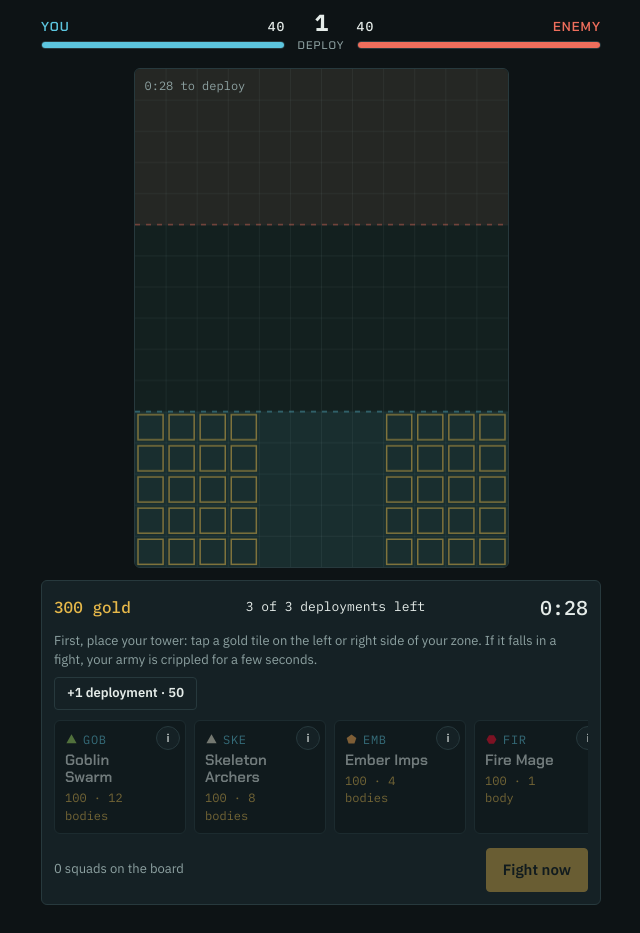
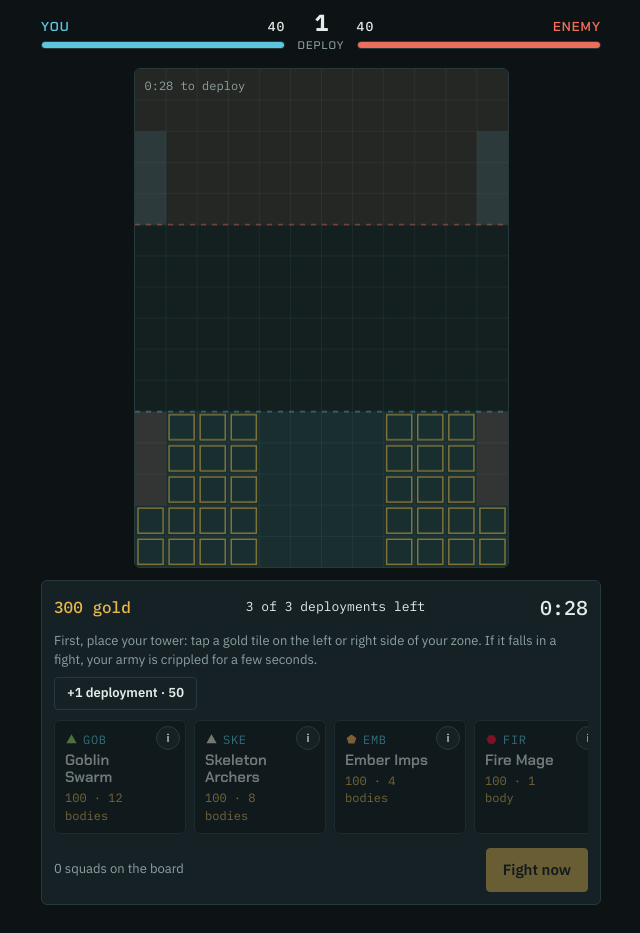
Before and after one commit to snetendare/phone-bellum, a plain HTML site: page index.html in a window 1280 px wide. Both pictures are taken after a click on the button "Play vs AI". Shown: the whole page, without its empty margins (319-959 px from the left). Drawn offline with Linux system fonts and the light colour scheme.

Commit message:
Edge flank tiles in your own zone are reserved for the enemy for the whole match
Co-Authored-By: Claude Opus 5.5 <noreply@anthropic.com>
Claude-Session: https://claude.ai/code/session_01NfMfUHLFcPKMo3KSwFMihh

```diff
--- a/index.html
+++ b/index.html
@@ -1049,7 +1049,10 @@ const Game = (() => {
   // a tile the other player already holds with a squad (or tower) you can see
   const enemyHolds = (m, side, col, row) => !!m && (m.armies[1 - side].some(s => s.col === col && s.row === row && s.round < m.round) ||
     (m.round > 1 && m.towers && m.towers[1 - side] && m.towers[1 - side].col === col && m.towers[1 - side].row === row));
-  const canPlaceAt = (m, side, col, row) => col >= 0 && col < COLS && (inZone(side, row) || (flankOpen(m) && isFlank(side, col, row))) && !enemyHolds(m, side, col, row);
+  // the edge tiles of your zone that are the enemy's flank are reserved for them for the whole match
+  const reserved = (side, col, row) => isFlank(1 - side, col, row);
+  const canPlaceAt = (m, side, col, row) => col >= 0 && col < COLS && !reserved(side, col, row) &&
+    (inZone(side, row) || (flankOpen(m) && isFlank(side, col, row))) && !enemyHolds(m, side, col, row);
   const tileToWorld = (col, row) => ({ x: (col - (COLS - 1) / 2) * TILE, y: ((ROWS - 1) / 2 - row) * TILE });
 
   function rng(seed) { // mulberry32
@@ -1137,7 +1140,7 @@ const Game = (() => {
   // the tower can be placed (or moved) during round 1 only
   function placeTower(m, side, col, row) {
     if (!m.towers) m.towers = [null, null];
-    if (m.round !== 1 || !inZone(side, row) || !towerColOk(col)) return false;
+    if (m.round !== 1 || !inZone(side, row) || !towerColOk(col) || reserved(side, col, row)) return false;
     if (m.armies[side].some(s => s.col === col && s.row === row)) return false;
     m.towers[side] = { col, row };
     return true;
@@ -1393,7 +1396,7 @@ const Game = (() => {
     deploysAllowed, deploysLeft, deployedThisRound, buyDeploy, refundDeploy,
     skillDef, skillCost, isInnate, hasSkill, skillVisible, unitFor, canBuySkill, buySkill, undoSkill, sellValue, sell,
     TOWER, TOWER_MID, towerColOk, towerAt, needsTower, placeTower, ensureTower,
-    FLANK, flankRows, flankOpen, isFlank, canPlaceAt, enemyHolds,
+    FLANK, flankRows, flankOpen, isFlank, reserved, canPlaceAt, enemyHolds,
     zoneRows, inZone, tileToWorld, createMatch, place, unplace, bodiesFor, startBattle, resolve, aiDeploy, occupied,
   };
 })();
@@ -1523,8 +1526,8 @@ if (typeof module !== 'undefined') module.exports = Game;
     ctx.globalAlpha = 0.08;
     ctx.fillStyle = css('--foe'); ctx.fillRect(0, 0, W, t * Z);
     ctx.fillStyle = css('--you'); ctx.fillRect(0, mine, W, t * Z);
-    if (Game.flankOpen(m)) for (const side of [0, 1]) { // flank tiles inside the other zone, open from round 3
-      ctx.fillStyle = side === me ? css('--you') : css('--foe'); ctx.globalAlpha = 0.22;
+    if (m) for (const side of [0, 1]) { // flank tiles inside the other zone: reserved from the start, usable from round 3
+      ctx.fillStyle = side === me ? css('--you') : css('--foe'); ctx.globalAlpha = Game.flankOpen(m) ? 0.22 : 0.12;
       for (const col of Game.FLANK.cols) for (const row of Game.flankRows(side)) ctx.fillRect(scol(col) * t, srow(row) * t, t, t);
     }
     ctx.globalAlpha = 1;
@@ -1598,7 +1601,7 @@ if (typeof module !== 'undefined') module.exports = Game;
     if (placingTower() && editable()) { // where the tower may go: the sides of your zone, not the middle columns
       ctx.strokeStyle = css('--gold'); ctx.globalAlpha = 0.5; ctx.lineWidth = 1.5;
       for (const row of Game.zoneRows(me)) for (let c = 0; c < Game.COLS; c++) {
-        if (Game.towerColOk(c) && !Game.occupied(m, me, c, row)) ctx.strokeRect(scol(c) * t + 3, srow(row) * t + 3, t - 6, t - 6);
+        if (Game.towerColOk(c) && !Game.reserved(me, c, row) && !Game.occupied(m, me, c, row)) ctx.strokeRect(scol(c) * t + 3, srow(row) * t + 3, t - 6, t - 6);
       }
       ctx.globalAlpha = 1;
     }
@@ -1786,7 +1789,7 @@ if (typeof module !== 'undefined') module.exports = Game;
       if (left <= 0 && selected === null) hint = `No deployments left. Buy one more for ${Game.CONFIG.extraDeployCost} gold, or spend gold on upgrades.`;
       if (readyN && selected === null) hint = `${readyN} squad${readyN === 1 ? ' is' : 's are'} ready to level up. Tap ${readyN === 1 ? 'it' : 'one'} to upgrade.`;
       if (m.round === 1 && selected === null && m.towers && m.towers[me]) hint += ' Tap your tower to move it (round 1 only).';
-      if (m.round === Game.FLANK.round && selected === null && !fresh) hint = `Flank columns are open: you can now also deploy on the edge columns inside the enemy zone, and they can on the edges of yours. A squad placed there can't move or attack for the first ${Game.FLANK.delay} s of its first fight; after that it starts like any other.`;
+      if (m.round === Game.FLANK.round && selected === null && !fresh) hint = `Flank columns are open: you can now also deploy on the edge columns inside the enemy zone (blue), and they can on the red edge tiles of yours. A squad placed there can't move or attack for the first ${Game.FLANK.delay} s of its first fight; after that it starts like any other.`;
       if (placingTower()) hint = 'First, place your tower: tap a gold tile on the left or right side of your zone. If it falls in a fight, your army is crippled for a few seconds.';
     }
     const extraBtns = `<span style="display:flex;gap:6px;flex-wrap:wrap">
@@ -1890,7 +1893,7 @@ if (typeof module !== 'undefined') module.exports = Game;
       <ul>
         <li>Buy squads with gold each round. A standard squad costs ${Game.SQUAD_COST}. Income grows by ${Game.CONFIG.incomeStep} every round.</li>
         <li>First place your tower on the left or right side of your zone. If it falls in a fight, your army is crippled for a few seconds.</li>
-        <li>Place squads in the bottom five rows. They stay for the whole match. From round ${Game.FLANK.round}, the edge columns inside the enemy zone open up for flanking (and the edges of yours for them); a squad placed there waits ${Game.FLANK.delay} s before it moves or attacks, in its first fight only.</li>
+        <li>Place squads in the bottom five rows. They stay for the whole match. From round ${Game.FLANK.round}, the edge columns inside the enemy zone open up for flanking. The matching red edge tiles in your zone are theirs, never yours; a squad placed there waits ${Game.FLANK.delay} s before it moves or attacks, in its first fight only.</li>
         <li>Columns are lanes: squads march straight ahead and fight what they meet, so an empty lane lets a squad walk around the side.</li>
         <li>You have ${DEPLOY_SECONDS} seconds to deploy, then the armies fight on their own.</li>
         <li>The loser takes damage from every enemy squad still standing.</li>
@@ -2185,7 +2188,7 @@ Worst choices against it: ${answers.slice(-3).reverse().map(([i, v]) => `${units
     return `You are playing Phone Bellum, a small auto-battler, against a human player. You are the RED side. Decide your moves for round ${m.round}. The human places their new squads at the same time and can't see yours until the fight. You only see their squads from earlier rounds. Play to win: build counters to what they have, protect your damage dealers, and think about what they are likely to add next.
 
 RULES
-- Board: columns 0-${Game.COLS - 1}, rows 0-${Game.ROWS - 1}, tiles ${Game.TILE} m wide. Your zone is rows 0-${Game.ZONE - 1}; row ${Game.ZONE - 1} is your front line, nearest the enemy, and row 0 is the back. Rows ${Game.ZONE}-${Game.ROWS - Game.ZONE - 1} are no man's land. From round ${Game.FLANK.round} each player may also deploy on flank tiles: columns ${Game.FLANK.cols.join(' and ')}, inside the OPPONENT's zone, its ${Game.FLANK.depth} rows nearest no man's land (yours: rows ${Game.flankRows(1).join(', ')} of their zone; theirs: rows ${Game.flankRows(0).join(', ')} of yours)${Game.flankOpen(m) ? ', OPEN NOW' : ''}. You can't use a tile the opponent already holds with a squad or their tower. Squads there start inside the enemy's lines, good for hitting their tower or backline from the side, so guard your own edges against theirs. A squad placed on a flank can't move or attack for the first ${Game.FLANK.delay} s of the first fight after it was placed; from the next round on it starts normally. The enemy zone is rows ${Game.ROWS - Game.ZONE}-${Game.ROWS - 1}; row ${Game.ROWS - Game.ZONE} is their front. One squad per tile. Squads keep their tile for the whole match.
+- Board: columns 0-${Game.COLS - 1}, rows 0-${Game.ROWS - 1}, tiles ${Game.TILE} m wide. Your zone is rows 0-${Game.ZONE - 1}; row ${Game.ZONE - 1} is your front line, nearest the enemy, and row 0 is the back. Rows ${Game.ZONE}-${Game.ROWS - Game.ZONE - 1} are no man's land. From round ${Game.FLANK.round} each player may also deploy on flank tiles: columns ${Game.FLANK.cols.join(' and ')}, inside the OPPONENT's zone, its ${Game.FLANK.depth} rows nearest no man's land (yours: rows ${Game.flankRows(1).join(', ')} of their zone; theirs: rows ${Game.flankRows(0).join(', ')} of yours)${Game.flankOpen(m) ? ', OPEN NOW' : ''}. You can't use a tile the opponent already holds with a squad or their tower. Their flank tiles in YOUR zone (columns ${Game.FLANK.cols.join(' and ')}, rows ${Game.flankRows(0).join(', ')}) are reserved for them for the whole match: you can never place a squad or your tower there. Squads there start inside the enemy's lines, good for hitting their tower or backline from the side, so guard your own edges against theirs. A squad placed on a flank can't move or attack for the first ${Game.FLANK.delay} s of the first fight after it was placed; from the next round on it starts normally. The enemy zone is rows ${Game.ROWS - Game.ZONE}-${Game.ROWS - 1}; row ${Game.ROWS - Game.ZONE} is their front. One squad per tile. Squads keep their tile for the whole match.
 - The fight is automatic. Every body marches straight ahead in its own column until an enemy comes within its range + ${Game.SETTINGS.sight} m, then turns toward the nearest enemy and attacks once in range. Once no enemy is ahead of it, it turns toward the nearest one. So columns are lanes: a squad fights what stands in its lane, a squad in an empty lane walks past and hits the enemy from the side or behind, and long-range units in the back only get attacked once the front is gone. Short-range units in front shield long-range units behind. Spreading out limits splash damage.
 - The round's loser loses health: for each surviving enemy squad, 2 x (its price / 100), scaled by the share of its bodies alive. If time runs out, both sides take damage. Health starts at 40 and the match ends at 0.
 - Gold: both players get ${Game.incomeFor(2)} going into round 2, and ${Game.CONFIG.incomeStep} more every round after that (next round: +${Game.incomeFor(m.round + 1)}). The round's loser gets +${Game.LOSER_BONUS} extra. Unspent gold carries over.
```
Also changed, not shown: src/game.js (+6 -3 lines), src/site-template.html (+6 -6 lines).
